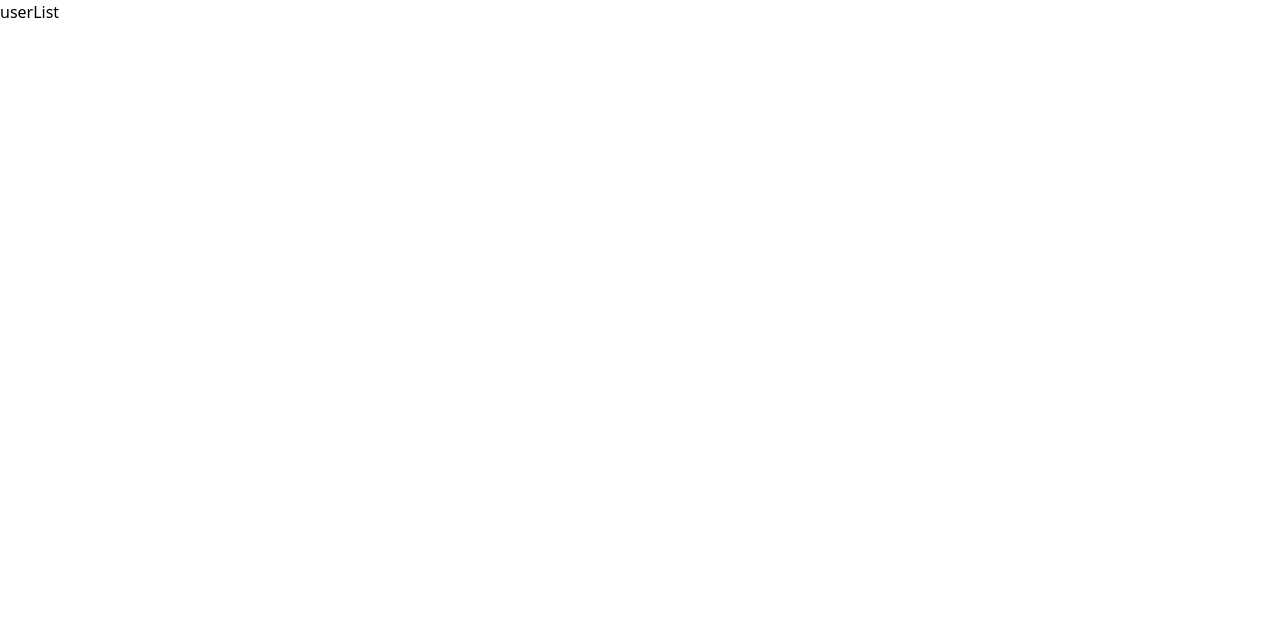
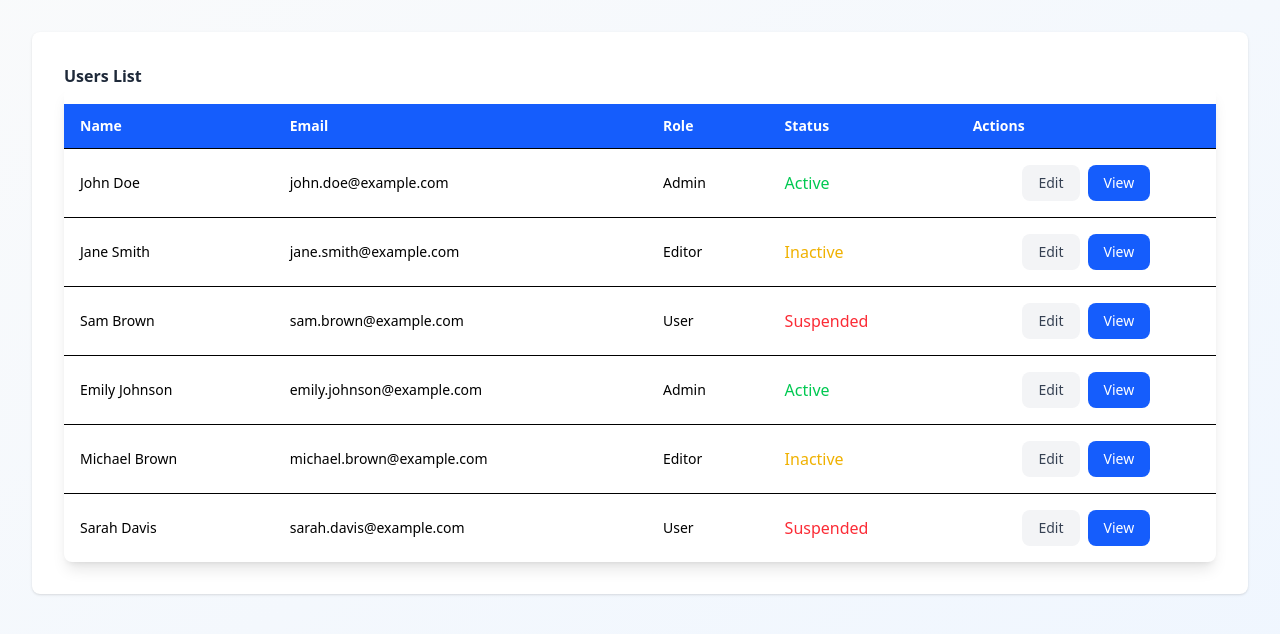
Before and after one commit to natek001/dashboard---Nextjs, a Next.js app: page /dashboard/users/user-list in a window 1280 px wide. Shown: the top 634 px of the page. Built offline with nearby package versions, Linux system fonts and the light colour scheme.

Commit message:
implemented user-list UI

```diff
--- a/src/app/dashboard/users/user-details/page.tsx
+++ b/src/app/dashboard/users/user-details/page.tsx
@@ -48,6 +48,30 @@ const UserDetails = () => {
           <h2 className="font-semibold text-md mb-2 text-gray-600">
             Recent Activities
           </h2>
+
+          <ul>
+            {user.activities.map((activity) => (
+              <li key={activity.id} className="flex items-center space-x-4">
+                <div className="bg-blue-600 text-white rounded-full w-8 h-8 flex items-center justify-center">
+                  <span>A</span>
+                </div>
+                <div>
+                  <p className="text-gray-700">{activity.description}</p>
+                  <p className="text-gray-600 text-sm">{activity.timestamp}</p>
+                </div>
+              </li>
+            ))}
+          </ul>
+
+          {/* action settings */}
+          <div className="flex justify-end space-x-4 mt-4">
+            <button className="px-4 py-2 bg-gray-300 text-gray-700 rounded-lg hover:bg-gray-400 focus:outline-none focus:ring-2 focus:ring-blue-500">
+              Cancel
+            </button>
+            <button className="px-4 py-2 bg-blue-500 text-white rounded-lg hover:bg-blue-600 focus:outline-none focus:ring-2 focus:ring-blue-500">
+              Save Changes
+            </button>
+          </div>
         </div>
       </div>
     </div>
--- a/src/app/dashboard/users/user-list/page.tsx
+++ b/src/app/dashboard/users/user-list/page.tsx
@@ -1,7 +1,97 @@
-import React from "react";
+const UsersList = () => {
+  const users = [
+    {
+      id: 1,
+      name: "John Doe",
+      email: "john.doe@example.com",
+      role: "Admin",
+      status: "Active",
+    },
+    {
+      id: 2,
+      name: "Jane Smith",
+      email: "jane.smith@example.com",
+      role: "Editor",
+      status: "Inactive",
+    },
+    {
+      id: 3,
+      name: "Sam Brown",
+      email: "sam.brown@example.com",
+      role: "User",
+      status: "Suspended",
+    },
+    {
+      id: 4,
+      name: "Emily Johnson",
+      email: "emily.johnson@example.com",
+      role: "Admin",
+      status: "Active",
+    },
+    {
+      id: 5,
+      name: "Michael Brown",
+      email: "michael.brown@example.com",
+      role: "Editor",
+      status: "Inactive",
+    },
+    {
+      id: 6,
+      name: "Sarah Davis",
+      email: "sarah.davis@example.com",
+      role: "User",
+      status: "Suspended",
+    },
+  ];
+  return (
+    <div className="min-h-screen bg-linear-to-br from-gray-50 to-blue-50 p-8">
+      <div className="max-w-7xl mx-auto bg-white rounded-lg shadow-sm p-8">
+        <h1 className="text-md font-bold text-gray-800">Users List</h1>
+        <div className="overflow-x-auto bg-white shadow-lg rounded-lg">
+          <table className="min-w-full table-auto mt-4">
+            <thead className="bg-blue-600 text-white">
+              <tr>
+                <th className="px-4 py-3 text-left text-sm">Name</th>
+                <th className="px-4 py-3 text-left text-sm">Email</th>
+                <th className="px-4 py-3 text-left text-sm">Role</th>
+                <th className="px-4 py-3 text-left text-sm">Status</th>
+                <th className="px-4 py-3 text-left text-sm">Actions</th>
+              </tr>
+            </thead>
 
-const UsersList = () => {
-  return <div>userList</div>;
+            <tbody>
+              {users.map((user) => (
+                <tr key={user.id} className="border-t hover:bg-gray-50">
+                  <td className="px-4 py-4 text-sm">{user.name}</td>
+                  <td className="px-4 py-4 text-sm">{user.email}</td>
+                  <td className="px-4 py-4 text-sm">{user.role}</td>
+                  <td
+                    className={`px-4 py-4 ${user.status === "Active" ? "text-green-500" : user.status === "Inactive" ? "text-yellow-500" : "text-red-500"}`}
+                  >
+                    {user.status}
+                  </td>
+                  <td className="px-4 py-4 text-center text-sm">
+                    <button
+                      className="px-4 py-2 bg-gray-100 text-gray-700 rounded-lg hover:bg-gray-200 transition
+                    "
+                    >
+                      Edit
+                    </button>
+                    <button
+                      className="px-4 py-2 bg-blue-600 hover:bg-blue-700 text-white rounded-lg  ml-2 transition
+                    "
+                    >
+                      View
+                    </button>
+                  </td>
+                </tr>
+              ))}
+            </tbody>
+          </table>
+        </div>
+      </div>
+    </div>
+  );
 };
 
 export default UsersList;
```
